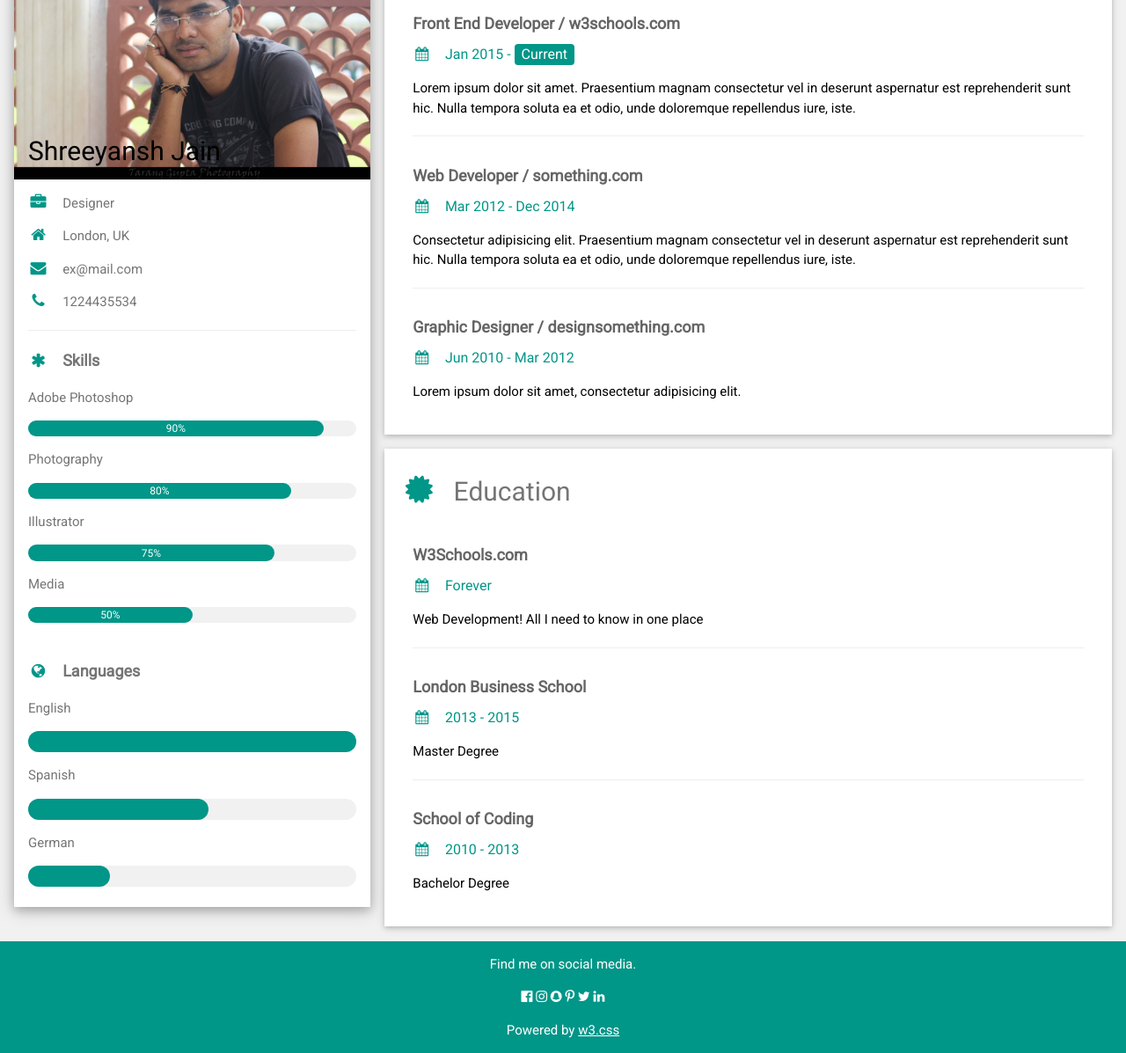
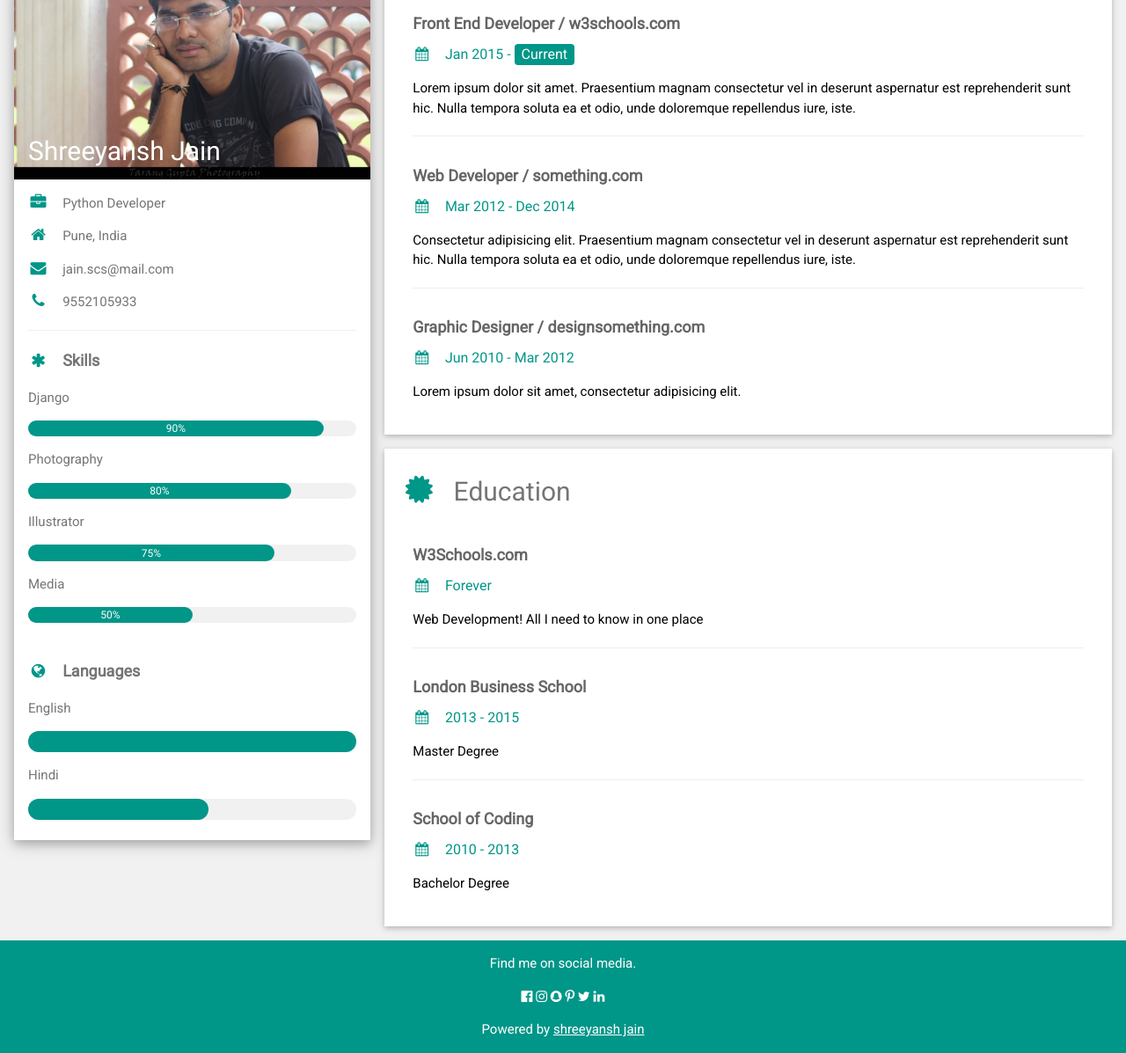
Before and after one commit to anshjain/anshjain.github.io, a plain HTML site: page index.html in a window 1280 px wide. Shown: the part 110-1307 px from the top of the page at 88% size. Drawn offline with nearby package versions, Linux system fonts and the light colour scheme.

Commit message:
Update skill set

```diff
--- a/index.html
+++ b/index.html
@@ -23,19 +23,19 @@ html,body,h1,h2,h3,h4,h5,h6 {font-family: "Roboto", sans-serif}
       <div class="w3-white w3-text-grey w3-card-4">
         <div class="w3-display-container">
           <img src="shreeyansh.jpg" style="width:100%" alt="Shreeyansh">
-          <div class="w3-display-bottomleft w3-container w3-text-black">
+          <div class="w3-display-bottomleft w3-container w3-text-white">
             <h2>Shreeyansh Jain</h2>
           </div>
         </div>
         <div class="w3-container">
-          <p><i class="fa fa-briefcase fa-fw w3-margin-right w3-large w3-text-teal"></i>Designer</p>
-          <p><i class="fa fa-home fa-fw w3-margin-right w3-large w3-text-teal"></i>London, UK</p>
-          <p><i class="fa fa-envelope fa-fw w3-margin-right w3-large w3-text-teal"></i>ex@mail.com</p>
-          <p><i class="fa fa-phone fa-fw w3-margin-right w3-large w3-text-teal"></i>1224435534</p>
+          <p><i class="fa fa-briefcase fa-fw w3-margin-right w3-large w3-text-teal"></i>Python Developer</p>
+          <p><i class="fa fa-home fa-fw w3-margin-right w3-large w3-text-teal"></i>Pune, India</p>
+          <p><i class="fa fa-envelope fa-fw w3-margin-right w3-large w3-text-teal"></i>jain.scs@mail.com</p>
+          <p><i class="fa fa-phone fa-fw w3-margin-right w3-large w3-text-teal"></i>9552105933</p>
           <hr>
 
           <p class="w3-large"><b><i class="fa fa-asterisk fa-fw w3-margin-right w3-text-teal"></i>Skills</b></p>
-          <p>Adobe Photoshop</p>
+          <p>Django</p>
           <div class="w3-light-grey w3-round-xlarge w3-small">
             <div class="w3-container w3-center w3-round-xlarge w3-teal" style="width:90%">90%</div>
           </div>
@@ -60,13 +60,9 @@ html,body,h1,h2,h3,h4,h5,h6 {font-family: "Roboto", sans-serif}
           <div class="w3-light-grey w3-round-xlarge">
             <div class="w3-round-xlarge w3-teal" style="height:24px;width:100%"></div>
           </div>
-          <p>Spanish</p>
+          <p>Hindi</p>
           <div class="w3-light-grey w3-round-xlarge">
             <div class="w3-round-xlarge w3-teal" style="height:24px;width:55%"></div>
-          </div>
-          <p>German</p>
-          <div class="w3-light-grey w3-round-xlarge">
-            <div class="w3-round-xlarge w3-teal" style="height:24px;width:25%"></div>
           </div>
           <br>
         </div>
@@ -131,13 +127,13 @@ html,body,h1,h2,h3,h4,h5,h6 {font-family: "Roboto", sans-serif}
 
 <footer class="w3-container w3-teal w3-center w3-margin-top">
   <p>Find me on social media.</p>
-  <i class="fa fa-facebook-official w3-hover-opacity"></i>
+  <a href="https://www.facebook.com/jain.shreeya" target="_blank"><i class="fa fa-facebook-official w3-hover-opacity"></i></a>
   <i class="fa fa-instagram w3-hover-opacity"></i>
   <i class="fa fa-snapchat w3-hover-opacity"></i>
   <i class="fa fa-pinterest-p w3-hover-opacity"></i>
   <i class="fa fa-twitter w3-hover-opacity"></i>
   <i class="fa fa-linkedin w3-hover-opacity"></i>
-  <p>Powered by <a href="https://www.w3schools.com/w3css/default.asp" target="_blank">w3.css</a></p>
+  <p>Powered by <a href="https://anshjain.github.io" target="_blank">shreeyansh jain</a></p>
 </footer>
 
 </body>
```
